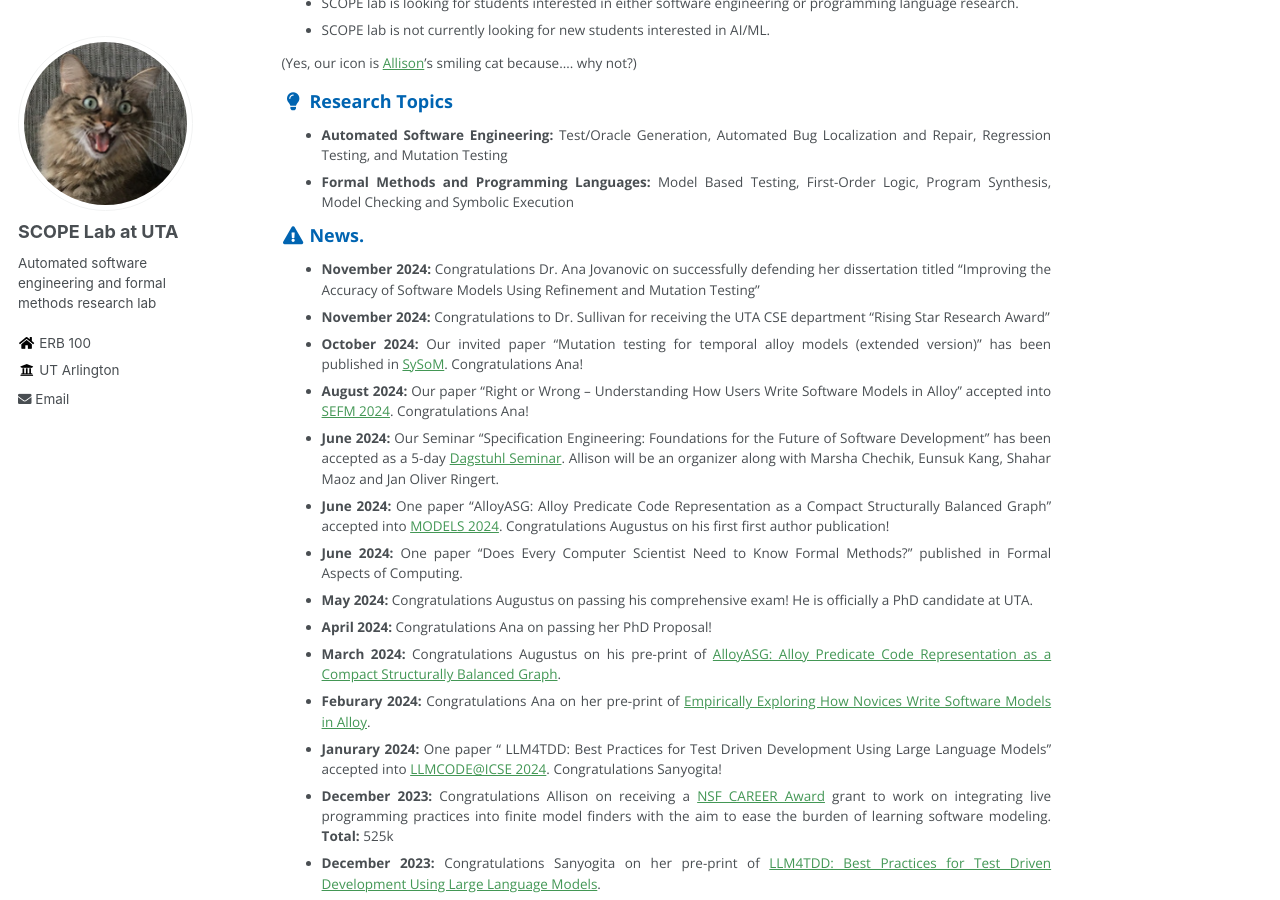
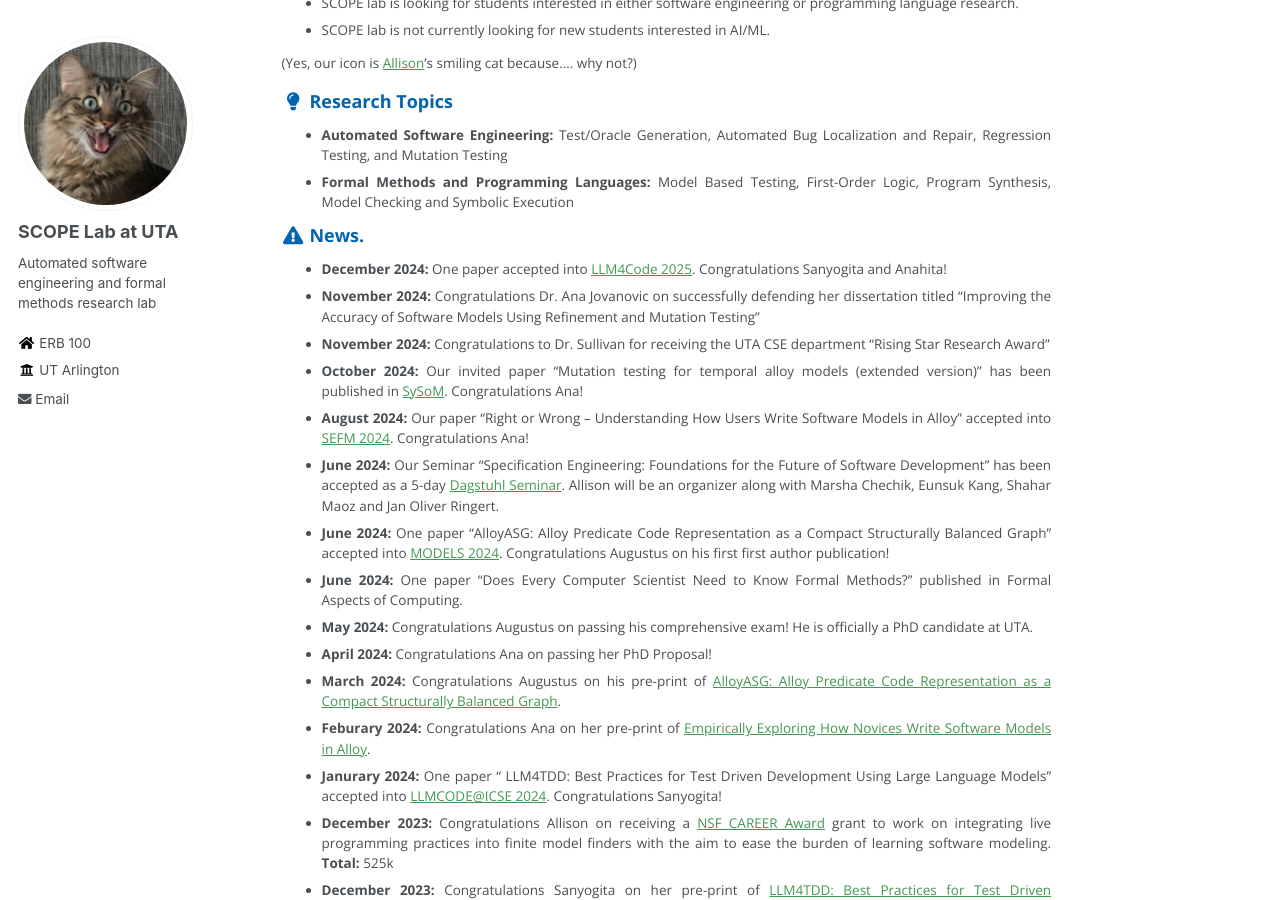
Before and after one commit to SCOPELabUTA/SCOPELabUTA.github.io, a Jekyll site: the page built from _pages/about.md, in a window 1280 px wide and 900 px high, scrolled down 413 px. Built offline with Jekyll 4.4.1, drawn with Linux system fonts in a browser that asks for light colours.

Commit message:
Update about.md

```diff
--- a/_pages/about.md
+++ b/_pages/about.md
@@ -28,6 +28,8 @@ Mutation Testing
 Checking and Symbolic Execution
 
 ### <i class="fa fa-fw fa-exclamation-triangle" aria-hidden="true"></i> News.
+
+* **December 2024:** One paper accepted into [LLM4Code 2025](https://llm4code.github.io/). Congratulations Sanyogita and Anahita!
 * **November 2024:** Congratulations Dr. Ana Jovanovic on successfully defending her dissertation titled "Improving the Accuracy of Software Models Using Refinement and Mutation Testing"
 * **November 2024:** Congratulations to Dr. Sullivan for receiving the UTA CSE department "Rising Star Research Award"
 * **October 2024:** Our invited paper "Mutation testing for temporal alloy models (extended version)" has been published in [SySoM](https://link.springer.com/article/10.1007/s10270-024-01220-x). Congratulations Ana!
```
